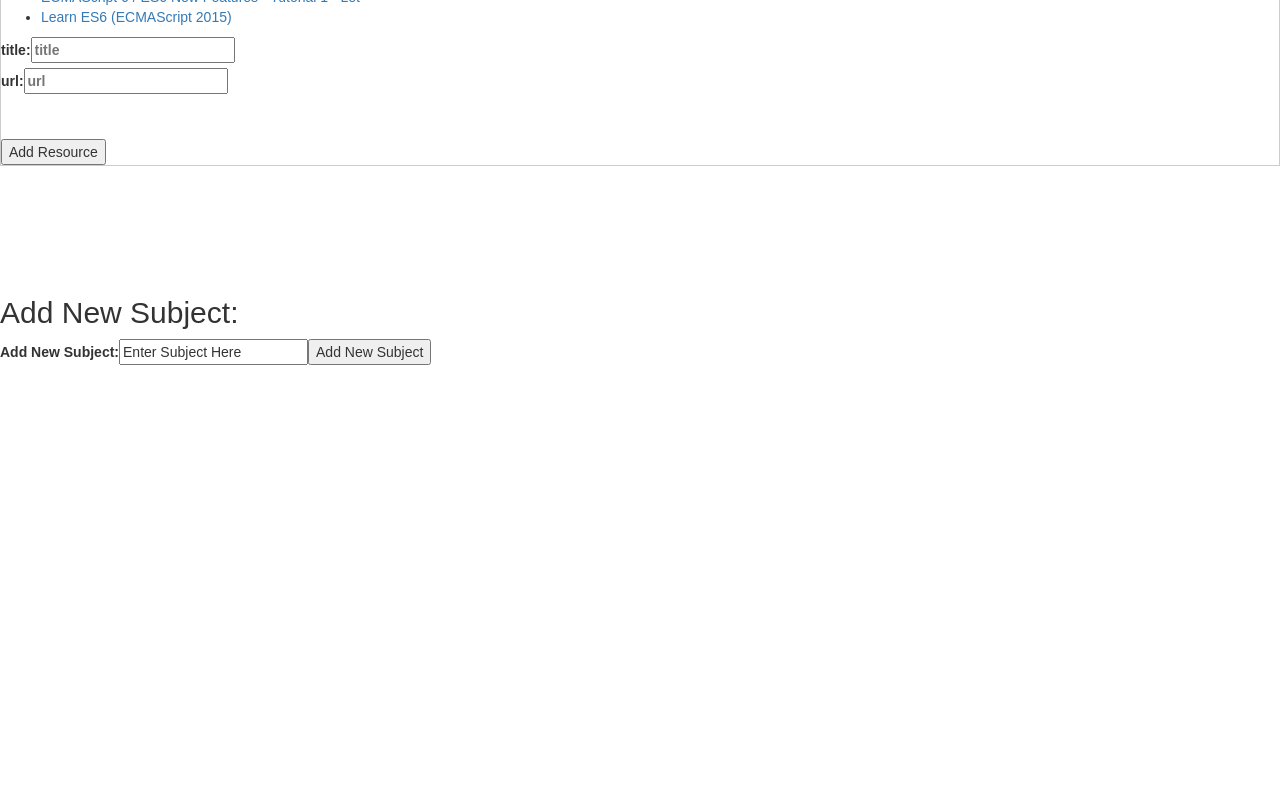
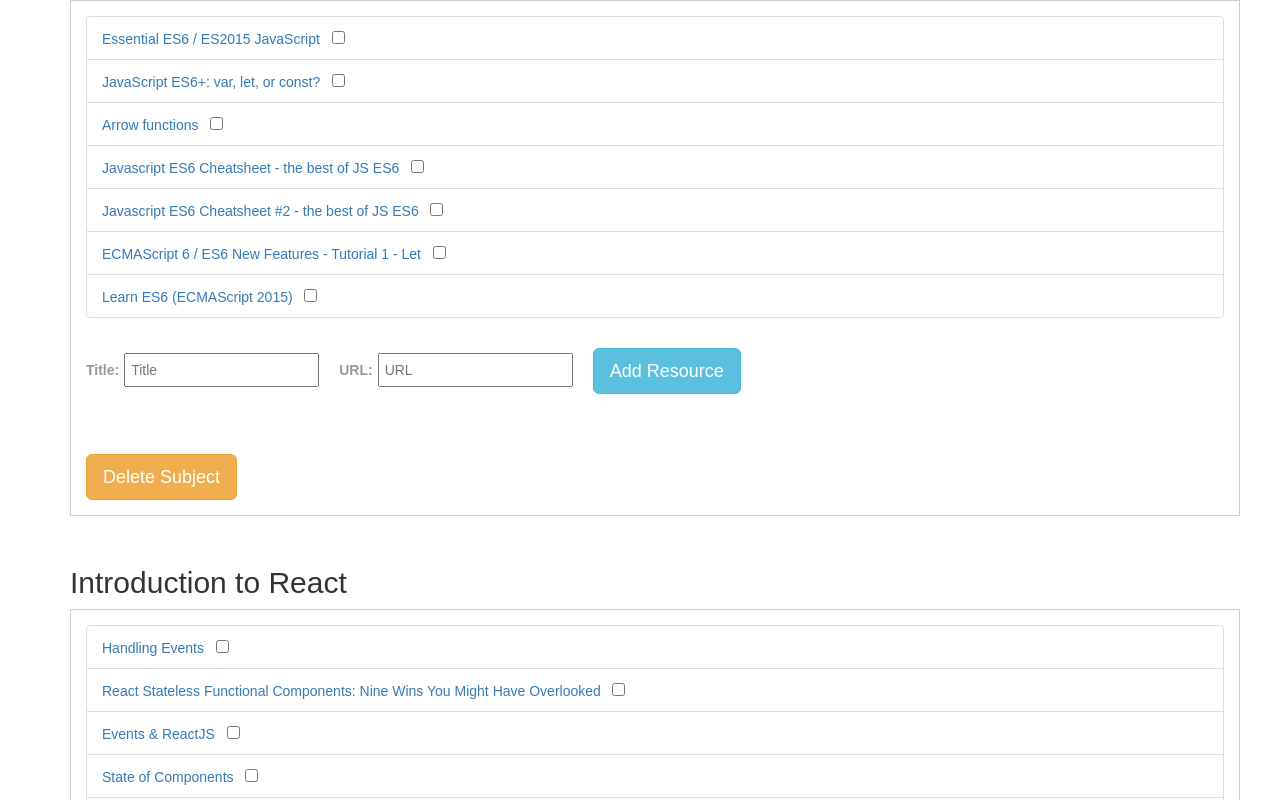
Before and after one commit to talipoo2/bookmarks, a React (Create React App) app: page / in a window 1280 px wide. Shown: the part 500-1300 px from the top of the page. Before the commit the page ends 867 px from the top, so only its background shows below. Built offline with nearby package versions, Linux system fonts and the light colour scheme.

Commit message:
fixed buggy functionality, sorry i know my commits suck

```diff
--- a/public/index.html
+++ b/public/index.html
@@ -18,12 +18,6 @@
     <link rel="stylesheet" href="https://maxcdn.bootstrapcdn.com/bootstrap/3.3.7/css/bootstrap.min.css" integrity="sha384-BVYiiSIFeK1dGmJRAkycuHAHRg32OmUcww7on3RYdg4Va+PmSTsz/K68vbdEjh4u" crossorigin="anonymous">
 
     <title>Tals App</title>
-    <style type="text/css">
-      .week {
-        border: 1px solid #ccc;
-        margin: 30px auto;
-      }
-    </style>
   </head>
   <body>
     <div id="root"></div>
--- a/src/App.js
+++ b/src/App.js
@@ -15,6 +15,8 @@
 
     this.addNewResource = this.addNewResource.bind(this);
     this.addNewSubject = this.addNewSubject.bind(this);
+    this.deleteResource = this.deleteResource.bind(this);
+    this.deleteSubject = this.deleteSubject.bind(this);
 
     this.state =  {
 
@@ -69,8 +71,72 @@
                       {
                         title: "Learn ES6 (ECMAScript 2015)",
                         url: "https://egghead.io/courses/learn-es6-ecmascript-2015"}
+                    ]},
+
+                    {
+                      subject : "Introduction to React",
+                      resources :[
+
+                      {
+                        title: "Handling Events",
+                        url: "https://facebook.github.io/react/docs/handling-events.html"},
+
+                      {
+                        title: "React Stateless Functional Components: Nine Wins You Might Have Overlooked",
+                        url: "https://medium.com/@housecor/react-stateless-functional-components-nine-wins-you-might-have-overlooked-997b0d933dbc#.jblm2w9dp"},
+
+                      {
+                        title: "Events & ReactJS",
+                        url: "https://www.youtube.com/watch?v=OcM__8q6p4c&list=PL55RiY5tL51oyA8euSROLjMFZbXaV7skS&index=8"},
+
+                      {
+                        title: "State of Components",
+                        url: "https://www.youtube.com/watch?v=e5n9j9n83OM&index=9&list=PL55RiY5tL51oyA8euSROLjMFZbXaV7skS"},
+
+                      {
+                        title: "How does ReactJS update the DOM?",
+                        url: "https://www.youtube.com/watch?v=Iw2BLUjQo1E&list=PL55RiY5tL51oyA8euSROLjMFZbXaV7skS&index=10"},
+
+                      {
+                        title: "https://www.youtube.com/watch?v=SEkfzqIgvTo&index=11&list=PL55RiY5tL51oyA8euSROLjMFZbXaV7skS",
+                        url: "Stateless Components"},
+
+                      {
+                        title: "Understanding JavaScript’s Function.prototype.bind",
+                        url: "https://www.smashingmagazine.com/2014/01/understanding-javascript-function-prototype-bind/"},
+                    ]},
+                    {
+                      subject : "For testing",
+                      resources :[
+
+                      {
+                        title: "1",
+                        url: "1"},
+
+                      {
+                        title: "2",
+                        url: "2"},
+
+                      {
+                        title: "3",
+                        url: "3"},
+
+                      {
+                        title: "4",
+                        url: "4"},
+
+                      {
+                        title: "5",
+                        url: "5"},
+
+                      {
+                        title: "6",
+                        url: "6"},
+
+                      {
+                        title: "7",
+                        url: "7"},
                     ]}
-
                   ]}
   }
 
@@ -88,7 +154,18 @@
     this.setState(tempState);
   }
 
-  deleteSubject(subject) {
+  deleteSubject(subject){
+    const tempState = this.state;
+    tempState.resources.splice(subject, 1);
+    this.setState(tempState);
+  }
+
+  deleteResource(subject, resource){
+    console.log("in app.js", subject, resource);
+    const tempState = this.state;
+    tempState.resources[subject].resources.splice(resource, 1);
+    this.setState(tempState);
+
   }
 
   render() {
@@ -97,7 +174,13 @@
         {this.state.resources.map((resource, index) => {
           return (
                   <div>
-                    <Subject index={index} addResource={this.addNewResource} items={resource} key={index} />
+                    <Subject
+                    index={index}
+                    addResource={this.addNewResource}
+                    deleteResource={this.deleteResource}
+                    deleteSubject={this.deleteSubject}
+                    items={resource}
+                    key={index} />
                   </div>
             )
           }
--- a/src/NewSubject.js
+++ b/src/NewSubject.js
@@ -8,7 +8,7 @@
 		this.handleSubmit = this.handleSubmit.bind(this);
 
 		this.state = {
-			subject: "Enter Subject Here",
+			subject: "",
 			resources: [],
 		}
 	}
@@ -34,8 +34,8 @@
 
 	render() {
 		return(
-			<div>
-				<br/> <br/> <br/> <br/>
+			<div className="container">
+				<div className="week container">
 					<h2>Add New Subject:</h2>
 					<form>
 						<label>
@@ -47,24 +47,10 @@
 							value={this.state.subject}
 							onChange={this.handleInputChange}
 						/>
-					<button onClick={this.handleSubmit}>Add New Subject</button>
+						<button className="btn btn-lg btn-primary" onClick={this.handleSubmit}>Add New Subject</button>
 					</form>
+				</div>
         	</div>
 		)
 	}
 }
-
-//
-//
-// 	          	<form>
-// 	            <label htmlFor="subject">
-// 	            Add New Subject:
-// 	            </label>
-// 	            <input
-// 	            name="subject"
-// 	            placeholder="subject"
-// 	            type="text"
-// 	            value={this.state.subject}
-// 	          	onChange={this.handleInputChangeSubject} />
-// 	         	</form>
-// 	         	<button onClick={this.addNewSubject}>Add Subject</button>
--- a/src/Subject.js
+++ b/src/Subject.js
@@ -16,6 +16,8 @@
 		this.handleChange = this.handleChange.bind(this);
     	this.handleSubmit = this.handleSubmit.bind(this);
     	this.handleInputChange = this.handleInputChange.bind(this);
+    	this.deleteResource = this.deleteResource.bind(this);
+    	this.deleteSubject = this.deleteSubject.bind(this);
 	}
 
 	handleChange(event) {
@@ -45,11 +47,10 @@
 	 }
 
 	// event handlers
-	clickSubject(e) {
+	clickSubject(event) {
 	    // alert('OUCH!');
 	    console.log('Subject Clicked');
-      	e.currentTarget.style.backgroundColor = '#2F4F4F';
-      	e.currentTarget.style.color = '#FFF';
+      	event.currentTarget.style.color = '#cc0000';
   		//e.setAttribute("class", blue); //For Most Browsers
 		// e.setAttribute("className", blue); //For IE; harmless to other browsers.
 
@@ -68,44 +69,67 @@
 		}, 100)
 	}
 
+	deleteResource(event){
+		event.preventDefault();
+		const subject = this.props.index;
+		const resource = event.target.value;
+		this.props.deleteResource(subject, resource);
+		console.log("in Subject.js", subject, resource);
+	}
+
+  	deleteSubject(event){
+		event.preventDefault();
+		this.props.deleteSubject(this.props.index);
+	}
+
 	render() {
 		return(
-			<div className="week">
+			<div className="container">
 				<h2 onClick={this.clickSubject.bind(this)}>{this.props.items.subject}</h2>
+				<div className="week container">
 				<ul>
-					{this.props.items.resources.map((resource, i) => {
+					{this.props.items.resources.map((resource, index) => {
 						return(
-							<li key={i}>
+							<li key={index} className="list-group-item">
 								<a href="{resource.title}">{resource.title}</a>
+								&nbsp;&nbsp;&nbsp;
+								<input
+									type="checkbox"
+									value={index}
+									onClick={this.deleteResource}/>
 							</li>
 						)}
 					)}
 				</ul>
 			    <form>
 			        <label>
-			          title:
-			          <input
-			            name="title"
-			            placeholder="title"
-			            type="text"
-			            value={this.state.title}
-			            onChange={this.handleInputChange} />
+			          Title:
 			        </label>
-			        <br />
+			        <input
+				        name="title"
+				        placeholder="Title"
+				        type="text"
+				        value={this.state.title}
+				        onChange={this.handleInputChange}>
+				    </input>
 			        <label>
-			          url:
+			          URL:
+			        </label>
 			          <input
 			            name="url"
-			            placeholder="url"
+			            placeholder="URL"
 			            type="text"
 			            value={this.state.url}
-			            onChange={this.handleInputChange} />
-			        </label>
+			            onChange={this.handleInputChange} >
+			        </input>
+			        <button className="btn btn-lg btn-info" onClick={this.handleSubmit}>Add Resource</button><br/><br/>
 
-					<br/><br/><br/>
-			        <button onClick={this.handleSubmit}>Add Resource</button>
+					<br/><br/>
+
+			        <button className="btn btn-lg btn-warning" onClick={this.deleteSubject}>Delete Subject</button>&nbsp;&nbsp;
+
 			      </form>
-
+			    </div>
 			</div>
 		)
 	}
--- a/src/index.css
+++ b/src/index.css
@@ -3,3 +3,24 @@
   padding: 0;
   font-family: sans-serif;
 }
+
+.week {
+    border: 1px solid #ccc;
+   	margin: 0 auto 30px;
+   	padding: 15px;
+}
+
+label {
+	color: #999;
+	margin: 0 5px 0 0;
+}
+
+input {
+	padding: 5px;
+	margin: 0 20px 0 0;
+}
+
+ul {
+	margin: 0 0 30px;
+    padding: 0;
+}
```
Lines whose indentation alone changed are shown as unchanged.
